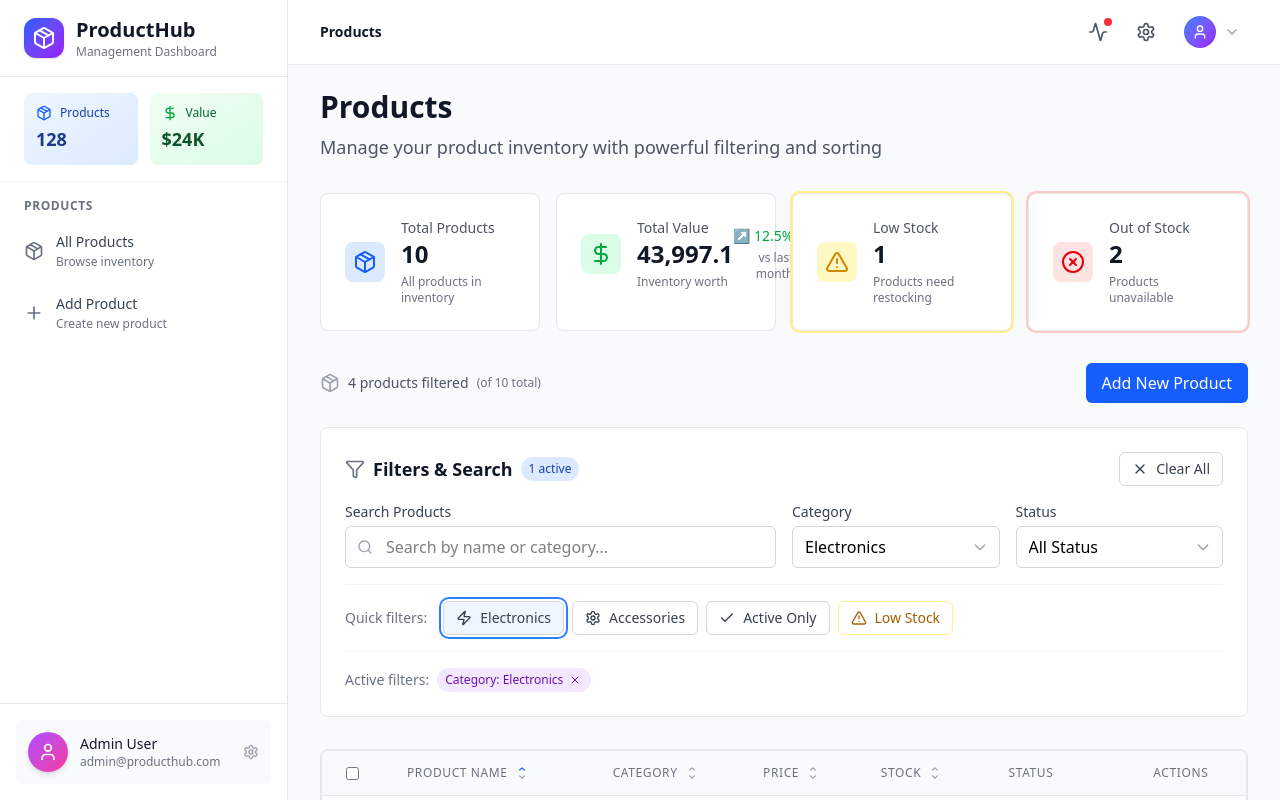
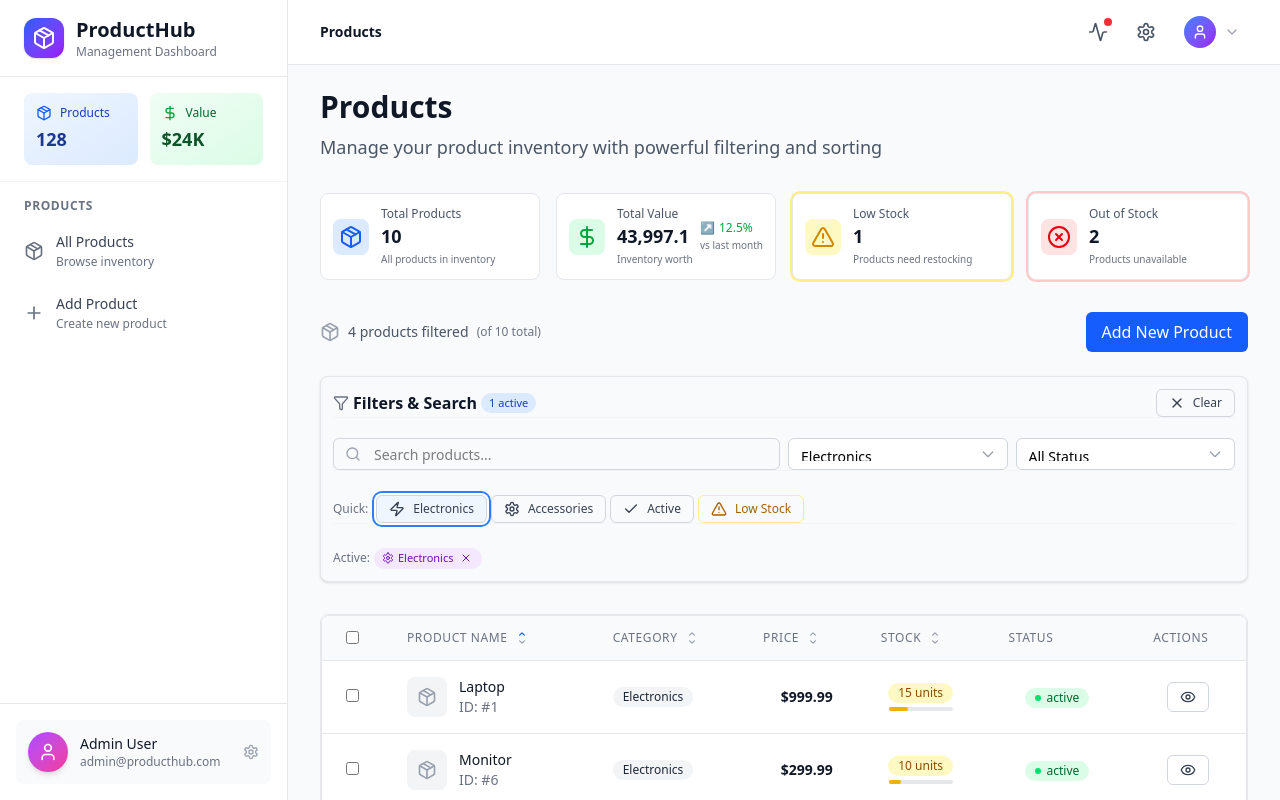
Before and after one commit to zelhajou/product-dashboard, a React (Vite) app: page / in a window 1280 px wide. Both pictures are taken after a click on the button "Electronics". Shown: the top 800 px of the page. Built offline with nearby package versions, Linux system fonts and the light colour scheme.

Commit message:
fix: update styling and spacing for EmptyState, StatsCard, and ProductFilters components

```diff
--- a/src/components/common/EmptyState.tsx
+++ b/src/components/common/EmptyState.tsx
@@ -21,22 +21,22 @@ interface EmptyStateProps {
 
 const sizes = {
   sm: {
-    container: "py-8",
+    container: "py-4",
+    icon: "w-6 h-6",
+    title: "text-sm",
+    description: "text-xs",
+  },
+  md: {
+    container: "py-6",
     icon: "w-8 h-8",
     title: "text-base",
     description: "text-sm",
   },
-  md: {
-    container: "py-12",
-    icon: "w-12 h-12",
+  lg: {
+    container: "py-8",
+    icon: "w-10 h-10",
     title: "text-lg",
     description: "text-base",
-  },
-  lg: {
-    container: "py-16",
-    icon: "w-16 h-16",
-    title: "text-xl",
-    description: "text-lg",
   },
 };
 
@@ -53,22 +53,23 @@ export function EmptyState({
 
   return (
     <div className={`text-center ${sizeClasses.container} ${className}`}>
-      <div className={`${sizeClasses.icon} text-gray-400 mx-auto mb-4`}>
+      <div className={`${sizeClasses.icon} text-gray-400 mx-auto mb-2 animate-fade-in`}>
         {icon}
       </div>
-      <h3 className={`${sizeClasses.title} font-medium text-gray-900 mb-2`}>
+      <h3 className={`${sizeClasses.title} font-medium text-gray-900 mb-1`}>
         {title}
       </h3>
-      <p className={`${sizeClasses.description} text-gray-500 mb-6`}>
+      <p className={`${sizeClasses.description} text-gray-500 mb-4`}>
         {description}
       </p>
 
       {(primaryAction || secondaryAction) && (
-        <div className="flex flex-col sm:flex-row gap-3 justify-center">
+        <div className="flex flex-col sm:flex-row gap-2 justify-center">
           {primaryAction && (
             <Button
               onClick={primaryAction.onClick}
               leftIcon={primaryAction.icon as any}
+              className="transition-colors focus:ring-2 focus:ring-blue-400"
             >
               {primaryAction.label}
             </Button>
@@ -78,6 +79,7 @@ export function EmptyState({
               variant="outline"
               onClick={secondaryAction.onClick}
               leftIcon={secondaryAction.icon as any}
+              className="transition-colors focus:ring-2 focus:ring-blue-400"
             >
               {secondaryAction.label}
             </Button>
--- a/src/components/common/StatsCard.tsx
+++ b/src/components/common/StatsCard.tsx
@@ -25,7 +25,7 @@ export function StatsCard({
   onClick,
   className = "",
 }: StatsCardProps) {
-  const baseClasses = "bg-white rounded-lg border border-gray-200 p-6 transition-all duration-200";
+  const baseClasses = "bg-white rounded-lg border border-gray-200 p-3 transition-all duration-200";
   const interactiveClasses = onClick ? "cursor-pointer hover:shadow-md hover:border-gray-300" : "";
 
   return (
@@ -35,19 +35,19 @@ export function StatsCard({
     >
       <div className="flex items-center justify-between">
         <div className="flex items-center">
-          <div className={`p-2 ${iconColor} rounded-lg`}>{icon}</div>
-          <div className="ml-4">
-            <p className="text-sm font-medium text-gray-600">{title}</p>
-            <p className="text-2xl font-bold text-gray-900">{value}</p>
+          <div className={`p-1.5 ${iconColor} rounded-lg`}>{icon}</div>
+          <div className="ml-3">
+            <p className="text-xs font-medium text-gray-600">{title}</p>
+            <p className="text-lg font-bold text-gray-900">{value}</p>
             {subtitle && (
-              <p className="text-xs text-gray-500 mt-1">{subtitle}</p>
+              <p className="text-[10px] text-gray-500 mt-0.5">{subtitle}</p>
             )}
           </div>
         </div>
 
         {trend && (
           <div className="text-right">
-            <div className={`flex items-center text-sm font-medium ${
+            <div className={`flex items-center text-xs font-medium ${
               trend.isPositive ? 'text-green-600' : 'text-red-600'
             }`}>
               <span className="mr-1">
@@ -55,7 +55,7 @@ export function StatsCard({
               </span>
               {Math.abs(trend.value)}%
             </div>
-            <p className="text-xs text-gray-500 mt-1">{trend.label}</p>
+            <p className="text-[10px] text-gray-500 mt-0.5">{trend.label}</p>
           </div>
         )}
       </div>
--- a/src/components/product/ProductFilters.tsx
+++ b/src/components/product/ProductFilters.tsx
@@ -31,45 +31,42 @@ export function ProductFilters({
 
   return (
     <div
-      className={`bg-white rounded-lg border border-gray-200 p-6 ${className}`}
+      className={`bg-gray-50 shadow rounded-lg border border-gray-200 p-3 space-y-3 divide-y divide-gray-100 ${className}`}
     >
       {/* Header */}
-      <div className="flex items-center justify-between mb-4">
-        <div className="flex items-center gap-2">
-          <Icons.filter className="w-5 h-5 text-gray-500" />
-          <h2 className="text-lg font-semibold text-gray-900">
+      <div className="flex items-center justify-between mb-2">
+        <div className="flex items-center gap-1">
+          <Icons.filter className="w-4 h-4 text-gray-500" />
+          <h2 className="text-base font-semibold text-gray-900">
             Filters & Search
           </h2>
           {hasActiveFilters && (
-            <span className="inline-flex items-center px-2 py-1 rounded-full text-xs font-medium bg-blue-100 text-blue-800">
+            <span className="inline-flex items-center px-2 py-0.5 rounded-full text-[11px] font-medium bg-blue-100 text-blue-800 animate-fade-in">
               {
-                [filters.searchTerm, filters.category, filters.status].filter(
-                  Boolean
-                ).length
-              }{" "}
-              active
+                [filters.searchTerm, filters.category, filters.status].filter(Boolean).length
+              } active
             </span>
           )}
         </div>
-
         <Button
           variant="outline"
           size="sm"
           leftIcon="close"
           onClick={onClearFilters}
           disabled={!hasActiveFilters}
+          className="transition-colors focus:ring-2 focus:ring-blue-400 h-7 px-2 text-xs"
         >
-          Clear All
+          Clear
         </Button>
       </div>
 
       {/* Filter Controls */}
-      <div className="grid grid-cols-1 md:grid-cols-2 lg:grid-cols-4 gap-4">
+      <div className="grid grid-cols-1 md:grid-cols-4 gap-2 pt-3">
         {/* Search Input */}
-        <div className="lg:col-span-2">
+        <div className="md:col-span-2">
           <Input
-            label="Search Products"
-            placeholder="Search by name or category..."
+            label=""
+            placeholder="Search products..."
             value={localSearchTerm}
             onChange={(e) => handleSearchChange(e.target.value)}
             leftIcon="search"
@@ -77,19 +74,19 @@ export function ProductFilters({
               localSearchTerm ? (
                 <button
                   onClick={() => handleSearchChange("")}
-                  className="text-gray-400 hover:text-gray-600 transition-colors"
+                  className="text-gray-400 hover:text-gray-600 transition-colors focus:outline-none focus:ring-2 focus:ring-blue-400 rounded-full"
                   type="button"
                 >
                   <Icons.close className="w-4 h-4" />
                 </button>
               ) : undefined
             }
+            className="transition-colors focus:ring-2 focus:ring-blue-400 h-8 text-sm"
           />
         </div>
-
         {/* Category Filter */}
         <Select
-          label="Category"
+          label=""
           value={filters.category}
           onChange={(e) => onFiltersChange({ category: e.target.value })}
           options={[
@@ -99,76 +96,61 @@ export function ProductFilters({
               label: category,
             })),
           ]}
+          className="transition-colors focus:ring-2 focus:ring-blue-400 h-8 text-sm"
         />
-
         {/* Status Filter */}
         <Select
-          label="Status"
+          label=""
           value={filters.status}
           onChange={(e) => onFiltersChange({ status: e.target.value })}
           options={[
             { value: "", label: "All Status" },
-            { value: "active", label: "Active Products" },
-            { value: "archived", label: "Archived Products" },
+            { value: "active", label: "Active" },
+            { value: "archived", label: "Archived" },
           ]}
+          className="transition-colors focus:ring-2 focus:ring-blue-400 h-8 text-sm"
         />
       </div>
 
       {/* Quick Filter Buttons */}
-      <div className="mt-4 pt-4 border-t border-gray-100">
-        <div className="flex items-center gap-2 flex-wrap">
-          <span className="text-sm font-medium text-gray-500 mr-2">
-            Quick filters:
+      <div className="pt-3">
+        <div className="flex items-center gap-1 flex-wrap">
+          <span className="text-xs font-medium text-gray-500 mr-1">
+            Quick:
           </span>
-
           <Button
             variant="outline"
             size="sm"
             leftIcon="zap"
             onClick={() => onFiltersChange({ category: "Electronics" })}
-            className={
-              filters.category === "Electronics"
-                ? "bg-blue-50 border-blue-200 text-blue-700"
-                : ""
-            }
+            className={`rounded-full px-3 py-1 transition-colors focus:ring-2 focus:ring-blue-400 text-xs h-7 ${filters.category === "Electronics" ? "bg-blue-50 border-blue-200 text-blue-700" : ""}`}
           >
             Electronics
           </Button>
-
           <Button
             variant="outline"
             size="sm"
             leftIcon="settings"
             onClick={() => onFiltersChange({ category: "Accessories" })}
-            className={
-              filters.category === "Accessories"
-                ? "bg-blue-50 border-blue-200 text-blue-700"
-                : ""
-            }
+            className={`rounded-full px-3 py-1 transition-colors focus:ring-2 focus:ring-blue-400 text-xs h-7 ${filters.category === "Accessories" ? "bg-blue-50 border-blue-200 text-blue-700" : ""}`}
           >
             Accessories
           </Button>
-
           <Button
             variant="outline"
             size="sm"
             leftIcon="check"
             onClick={() => onFiltersChange({ status: "active" })}
-            className={
-              filters.status === "active"
-                ? "bg-green-50 border-green-200 text-green-700"
-                : ""
-            }
+            className={`rounded-full px-3 py-1 transition-colors focus:ring-2 focus:ring-green-400 text-xs h-7 ${filters.status === "active" ? "bg-green-50 border-green-200 text-green-700" : ""}`}
           >
-            Active Only
+            Active
           </Button>
-
           <Button
             variant="outline"
             size="sm"
             leftIcon="warning"
             onClick={() => onFiltersChange({ searchTerm: "low stock" })}
-            className="text-yellow-700 border-yellow-200 hover:bg-yellow-50"
+            className="rounded-full px-3 py-1 transition-colors focus:ring-2 focus:ring-yellow-400 text-xs h-7 text-yellow-700 border-yellow-200 hover:bg-yellow-50"
           >
             Low Stock
           </Button>
@@ -177,42 +159,42 @@ export function ProductFilters({
 
       {/* Active Filters Summary */}
       {hasActiveFilters && (
-        <div className="mt-4 pt-4 border-t border-gray-100">
-          <div className="flex items-center gap-2 flex-wrap">
-            <span className="text-sm font-medium text-gray-500">
-              Active filters:
+        <div className="pt-3">
+          <div className="flex items-center gap-1 flex-wrap">
+            <span className="text-xs font-medium text-gray-500">
+              Active:
             </span>
-
             {filters.searchTerm && (
-              <span className="inline-flex items-center gap-1 px-2 py-1 rounded-full text-xs bg-blue-100 text-blue-800">
-                Search: "{filters.searchTerm}"
+              <span className="inline-flex items-center gap-1 px-2 py-0.5 rounded-full text-[11px] bg-blue-100 text-blue-800 animate-fade-in">
+                <Icons.search className="w-3 h-3" />
+                "{filters.searchTerm}"
                 <button
                   onClick={() => onFiltersChange({ searchTerm: "" })}
-                  className="hover:bg-blue-200 rounded-full p-0.5"
+                  className="hover:bg-blue-200 rounded-full p-0.5 transition-colors focus:ring-2 focus:ring-blue-400"
                 >
                   <Icons.close className="w-3 h-3" />
                 </button>
               </span>
             )}
-
             {filters.category && (
-              <span className="inline-flex items-center gap-1 px-2 py-1 rounded-full text-xs bg-purple-100 text-purple-800">
-                Category: {filters.category}
+              <span className="inline-flex items-center gap-1 px-2 py-0.5 rounded-full text-[11px] bg-purple-100 text-purple-800 animate-fade-in">
+                <Icons.settings className="w-3 h-3" />
+                {filters.category}
                 <button
                   onClick={() => onFiltersChange({ category: "" })}
-                  className="hover:bg-purple-200 rounded-full p-0.5"
+                  className="hover:bg-purple-200 rounded-full p-0.5 transition-colors focus:ring-2 focus:ring-purple-400"
                 >
                   <Icons.close className="w-3 h-3" />
                 </button>
               </span>
             )}
-
             {filters.status && (
-              <span className="inline-flex items-center gap-1 px-2 py-1 rounded-full text-xs bg-green-100 text-green-800">
-                Status: {filters.status}
+              <span className="inline-flex items-center gap-1 px-2 py-0.5 rounded-full text-[11px] bg-green-100 text-green-800 animate-fade-in">
+                <Icons.check className="w-3 h-3" />
+                {filters.status}
                 <button
                   onClick={() => onFiltersChange({ status: "" })}
-                  className="hover:bg-green-200 rounded-full p-0.5"
+                  className="hover:bg-green-200 rounded-full p-0.5 transition-colors focus:ring-2 focus:ring-green-400"
                 >
                   <Icons.close className="w-3 h-3" />
                 </button>
```
